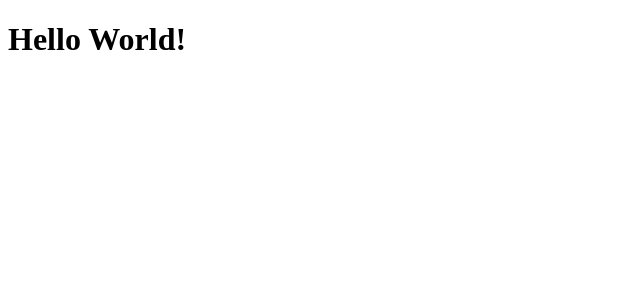
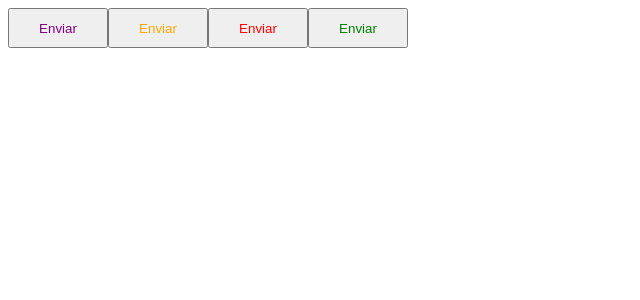
Before and after one commit to weslleyolli/ignite-timer, a React (Vite) app: page / in a window 1280 px wide. Shown: the top 300 px of the page, without its empty margins (0-640 px from the left). Built offline with nearby package versions, Linux system fonts and the light colour scheme.

Commit message:
feat(Button): styled components

```diff
--- a/package.json
+++ b/package.json
@@ -11,11 +11,13 @@
   },
   "dependencies": {
     "react": "^18.2.0",
-    "react-dom": "^18.2.0"
+    "react-dom": "^18.2.0",
+    "styled-components": "^6.1.1"
   },
   "devDependencies": {
     "@types/react": "^18.2.15",
     "@types/react-dom": "^18.2.7",
+    "@types/styled-components": "^5.1.30",
     "@typescript-eslint/eslint-plugin": "^6.0.0",
     "@typescript-eslint/parser": "^6.0.0",
     "@vitejs/plugin-react": "^4.0.3",
--- a/src/App.tsx
+++ b/src/App.tsx
@@ -1,10 +1,13 @@
-
+import { Button } from "./components/Button";
 
 export function App() {
 
   return (
     <>
-      <h1>Hello World!</h1>
+      <Button />
+      <Button variant="secondary" />
+      <Button variant="danger"/>
+      <Button variant="success"/>
     </>
   )
 }
--- /dev/null
+++ b/src/components/Button.styles.ts
@@ -0,0 +1,23 @@
+import styled from "styled-components";
+
+export type ButtonVariant = 'primary' | 'secondary' | 'danger' | 'success';
+
+interface ButtonContainerProps {
+    variant: ButtonVariant
+}
+
+const buttonVariants = {
+    primary: "purple",
+    secondary: "orange",
+    danger: "red",
+    success: "green"
+}
+
+export const ButtonContainer = styled.button<ButtonContainerProps>`
+    width: 100px;
+    height: 40px;
+
+    ${props => {
+        return `color: ${buttonVariants[props.variant]}`
+    }}
+`
--- /dev/null
+++ b/src/components/Button.tsx
@@ -0,0 +1,9 @@
+import { ButtonContainer, ButtonVariant } from './Button.styles';
+
+interface ButtonProps {
+    variant?: ButtonVariant;
+}
+
+export function Button({variant = 'primary'}: ButtonProps){
+    return <ButtonContainer variant={variant}>Enviar</ButtonContainer>
+}
```
Also changed, not shown: 1 other file (tests, documents, lock files or other folders).
